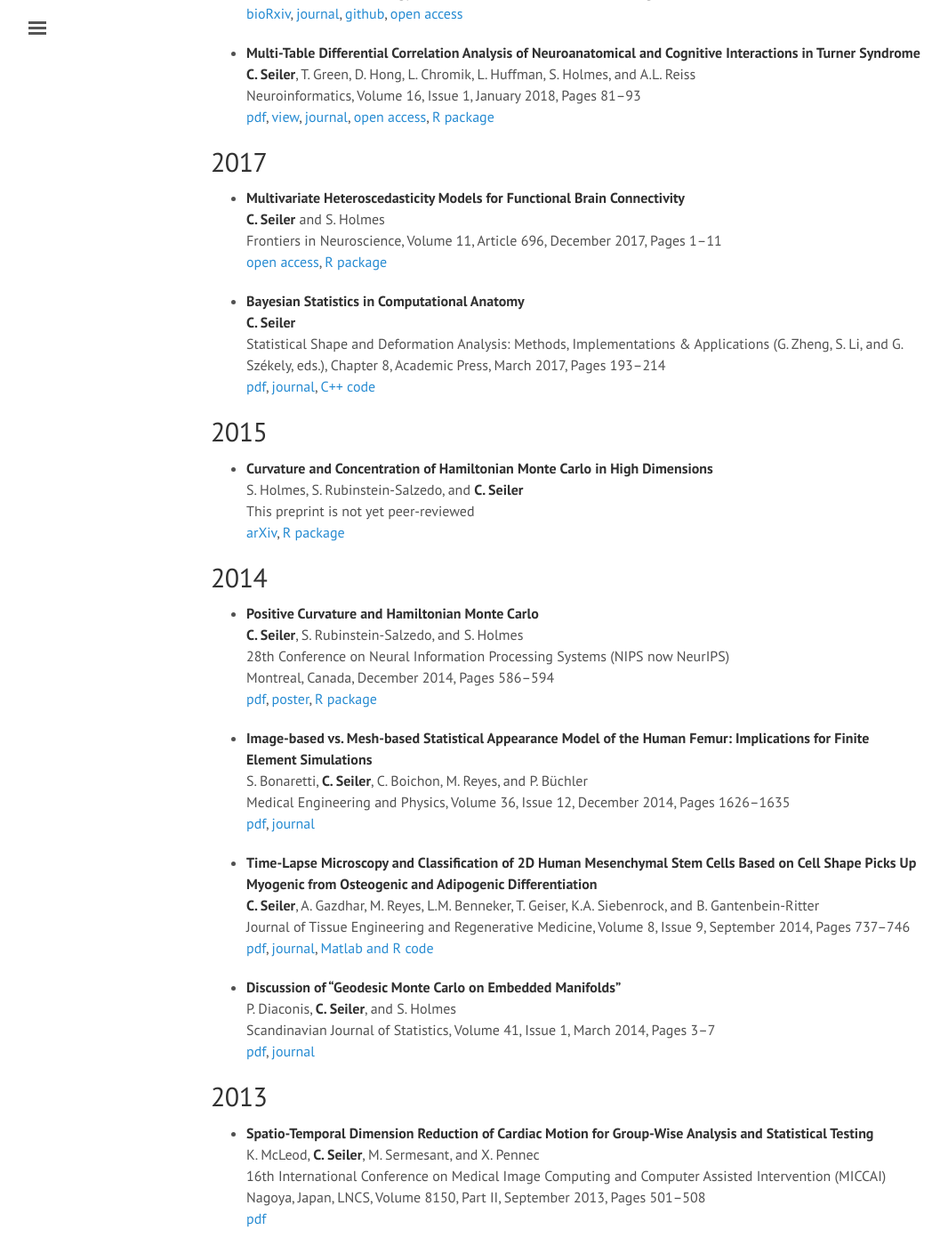
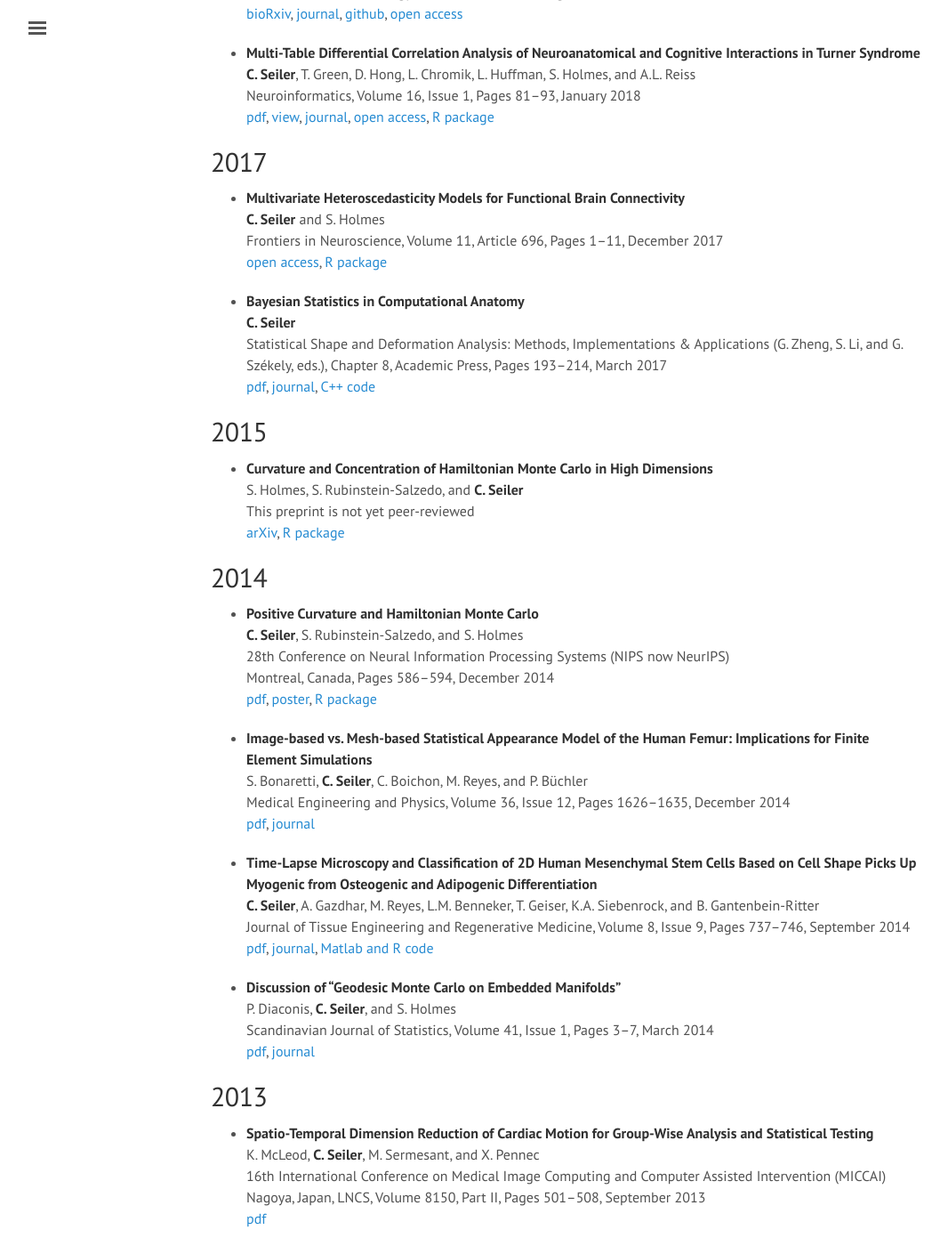
Before and after one commit to ChristofSeiler/ChristofSeiler.github.io, a Jekyll site: the page built from research.md, in a window 1280 px wide and 1400 px high, scrolled down 2223 px. Shown: the whole window at 89% size, without its empty margins (3-1069 px from the left). Built offline with Jekyll 4.4.1, drawn with Linux system fonts in a browser that asks for light colours; some of the changed text lies outside the part shown.

Commit message:
switch pages and year

```diff
--- a/research.md
+++ b/research.md
@@ -16,7 +16,7 @@ New Orleans, LA, US, December 2023 <br>
 * **Conformal Regression in Calorie Prediction for Team Jumbo-Visma** <br>
 K. van Kuijk, M. Dirksen, **C. Seiler** <br>
 12th Symposium on Conformal and Probabilistic Prediction with Applications (COPA) <br>
-Limassol, Cyprus, PMLR, Volume 204, September 2023, Pages 5&ndash;15 <br>
+Limassol, Cyprus, PMLR, Volume 204, Pages 5&ndash;15, September 2023 <br>
 [pdf](https://proceedings.mlr.press/v204/kuijk23a.html)
 
 ## 2021
@@ -24,7 +24,7 @@ Limassol, Cyprus, PMLR, Volume 204, September 2023, Pages 5&ndash;15 <br>
 * **Beware of the Simulated DAG! Causal Discovery Benchmarks May Be Easy To Game** <br>
 A. Reisach, **C. Seiler**, and S. Weichwald <br>
 35th Conference on Neural Information Processing Systems (NeurIPS) <br>
-Virtual-only, December 2021, Pages 27772&ndash;27784 <br>
+Virtual-only, Pages 27772&ndash;27784, December 2021 <br>
 [pdf](https://proceedings.neurips.cc/paper/2021/hash/e987eff4a7c7b7e580d659feb6f60c1a-Abstract.html)
 
 * **Spatial Patterns of Dental Disease in Patients with Low Salivary Flow** <br>
@@ -34,36 +34,36 @@ This preprint is not yet peer-reviewed <br>
 
 * **CytoGLMM: Conditional Differential Analysis for Flow and Mass Cytometry Experiments** <br>
 **C. Seiler**, A.-M. Ferreira, L. Kronstad, L. Simpson, M. Le Gars, E. Vendrame, C. Blish, and S. Holmes <br>
-BMC Bioinformatics, Volume 22, Article 137, March 2021, Pages 1&ndash;14 <br>
+BMC Bioinformatics, Volume 22, Article 137, Pages 1&ndash;14, March 2021 <br>
 [open access](https://doi.org/10.1186/s12859-021-04067-x), [R package](https://bioconductor.org/packages/CytoGLMM/)
 
 ## 2020
 
 * **Natural Killer Cell Phenotype is Altered in HIV-Exposed Seronegative Women** <br>
 N. Zhao, E. Vendrame, A.-M. Ferreira, **C. Seiler**, T. Ranganath, M. Alary, A.-C. Labbé, F. Guédou, J. Poudrier, S. Holmes, M. Roger, and C. Blish <br>
-PLOS ONE, Volume 15, Issue 9, September 2020, Pages 1&ndash;17 <br>
+PLOS ONE, Volume 15, Issue 9, Pages 1&ndash;17, September 2020 <br>
 [open access](https://doi.org/10.1371/journal.pone.0238347)
 
 * **Characterization of the Impact of Daclizumab Beta on Circulating Natural Killer Cells by Mass Cytometry** <br>
 T. Ranganath, L. Simpson, A.-M. Ferreira, **C. Seiler**, E. Vendrame, N. Zhao, J. Fontenot, S. Holmes, and C. Blish <br>
-Frontiers in Immunology, Volume 11, Article 714, April 2020, Pages 1&ndash;13 <br>
+Frontiers in Immunology, Volume 11, Article 714, Pages 1&ndash;13, April 2020 <br>
 [open access](https://doi.org/10.3389/fimmu.2020.00714)
 
 * **Influenza-Induced Interferon Lambda Response Is Associated with Longer Time to Delivery Among Pregnant Kenyan Women** <br>
 **C. Seiler**, N. Bayless, R. Vergara, J. Pintye, J. Kinuthia, L. Osborn, D. Matemo, B. Richardson, G. John-Stewart, S. Holmes, and C. Blish <br>
-Frontiers in Immunology, Volume 11, Article 452, March 2020, Pages 1&ndash;10 <br>
+Frontiers in Immunology, Volume 11, Article 452, Pages 1&ndash;10, March 2020 <br>
 [open access](https://doi.org/10.3389/fimmu.2020.00452)
 
 * **TIGIT is Upregulated by HIV-1 Infection and Marks a Highly Functional Adaptive and Mature Subset of Natural Killer Cells** <br>
 E. Vendrame,  **C. Seiler**, T. Ranganath, N. Zhao, R. Vergara, M. Alary, AC. Labbé, F. Guédou, J. Poudrier, S. Holmes, M. Roger, and C. Blish <br>
-AIDS, Volume 34, Issue 6, May 2020, Pages 801&ndash;813 <br>
+AIDS, Volume 34, Issue 6, Pages 801&ndash;813, May 2020 <br>
 [bioRxiv](https://doi.org/10.1101/764217), [journal](https://doi.org/10.1097/QAD.0000000000002488)
 
 ## 2019
 
 * **Pregnancy-Induced Alterations in NK Cell Phenotype and Function** <br>
 M. Le Gars, **C. Seiler**, A. Kay  N. Bayless, E. Starosvetsky, L. Moore, S. Shen-Orr, N. Aziz, P. Khatri, C. Dekker, G. Swan, M. Davis, S. Holmes, and C. Blish <br>
-Frontiers in Immunology, Volume 10, Article 2469, October 2019, Pages 1&ndash;13 <br>
+Frontiers in Immunology, Volume 10, Article 2469, Pages 1&ndash;13, October 2019 <br>
 [open access](https://doi.org/10.3389/fimmu.2019.02469)
 
 * **Uncertainty Quantification in Multivariate Mixed Models for Mass Cytometry Data** <br>
@@ -80,24 +80,24 @@ This preprint is not yet peer-reviewed <br>
 
 * **Differential Induction of IFN-α and Modulation of CD112 and CD54 Expression Govern the Magnitude of NK Cell IFN-γ Response to Influenza A Viruses** <br>
 L. Kronstad, **C. Seiler**, R. Vergara, S. Holmes, and C. Blish <br>
-The Journal of Immunology, Volume 201, Issue 7, October 2018, Pages 2117&ndash;2131 <br>
+The Journal of Immunology, Volume 201, Issue 7, Pages 2117&ndash;2131, October 2018 <br>
 [bioRxiv](https://doi.org/10.1101/148528), [journal](http://dx.doi.org/10.4049/jimmunol.1800161), [github](https://github.com/ChristofSeiler/nk_influenza), [open access](https://www.ncbi.nlm.nih.gov/pmc/articles/PMC6143432/)
 
 * **Multi-Table Differential Correlation Analysis of Neuroanatomical and Cognitive Interactions in Turner Syndrome** <br>
 **C. Seiler**, T. Green, D. Hong, L. Chromik, L. Huffman, S. Holmes, and A.L. Reiss <br>
-Neuroinformatics, Volume 16, Issue 1, January 2018, Pages 81&ndash;93 <br>
+Neuroinformatics, Volume 16, Issue 1, Pages 81&ndash;93, January 2018 <br>
 [pdf](https://christofseiler.github.io/braincog/BrainCognitionArticle_Neuroinformatics.pdf), [view](http://rdcu.be/CZGQ), [journal](http://dx.doi.org/10.1007/s12021-017-9351-z), [open access](https://www.ncbi.nlm.nih.gov/pmc/articles/PMC6223630/), [R package](https://github.com/ChristofSeiler/braincog)
 
 ## 2017
 
 * **Multivariate Heteroscedasticity Models for Functional Brain Connectivity** <br>
 **C. Seiler** and S. Holmes <br>
-Frontiers in Neuroscience, Volume 11, Article 696, December 2017, Pages 1&ndash;11 <br>
+Frontiers in Neuroscience, Volume 11, Article 696, Pages 1&ndash;11, December 2017 <br>
 [open access](https://doi.org/10.3389/fnins.2017.00696), [R package](https://github.com/ChristofSeiler/CovRegFC)
 
 * **Bayesian Statistics in Computational Anatomy** <br>
 **C. Seiler** <br>
-Statistical Shape and Deformation Analysis: Methods, Implementations & Applications (G. Zheng, S. Li, and G. Sz&eacute;kely, eds.), Chapter 8, Academic Press, March 2017, Pages 193&ndash;214 <br>
+Statistical Shape and Deformation Analysis: Methods, Implementations & Applications (G. Zheng, S. Li, and G. Sz&eacute;kely, eds.), Chapter 8, Academic Press, Pages 193&ndash;214, March 2017 <br>
 [pdf](https://christofseiler.github.io/Preprint_Bayesian_CA.pdf), [journal](https://www.elsevier.com/books/statistical-shape-and-deformation-analysis/zheng/978-0-12-810493-4), [C++ code](https://github.com/ChristofSeiler/BayesianImageRegistration)
 
 ## 2015
@@ -112,22 +112,22 @@ This preprint is not yet peer-reviewed <br>
 * **Positive Curvature and Hamiltonian Monte Carlo** <br>
 **C. Seiler**, S. Rubinstein-Salzedo, and S. Holmes <br>
 28th Conference on Neural Information Processing Systems (NIPS now NeurIPS) <br>
-Montreal, Canada, December 2014, Pages 586&ndash;594 <br>
+Montreal, Canada, Pages 586&ndash;594, December 2014 <br>
 [pdf](http://papers.nips.cc/paper/5500-positive-curvature-and-hamiltonian-monte-carlo), [poster](https://christofseiler.github.io/NIPS-Poster.pdf), [R package](https://github.com/ChristofSeiler/curvature)
 
 * **Image-based vs. Mesh-based Statistical Appearance Model of the Human Femur: Implications for Finite Element Simulations** <br>
 S. Bonaretti, **C. Seiler**, C. Boichon, M. Reyes, and P. B&uuml;chler <br>
-Medical Engineering and Physics, Volume 36, Issue 12, December 2014, Pages 1626&ndash;1635 <br>
+Medical Engineering and Physics, Volume 36, Issue 12, Pages 1626&ndash;1635, December 2014 <br>
 [pdf](http://www.mauricioreyes.me/Publications/BonarettiMEP2014.pdf), [journal](http://dx.doi.org/10.1016/j.medengphy.2014.09.006)
 
 * **Time-Lapse Microscopy and Classification of 2D Human Mesenchymal Stem Cells Based on Cell Shape Picks Up Myogenic from Osteogenic and Adipogenic Differentiation** <br>
 **C. Seiler**, A. Gazdhar, M. Reyes, L.M. Benneker, T. Geiser, K.A. Siebenrock, and B. Gantenbein-Ritter <br>
-Journal of Tissue Engineering and Regenerative Medicine, Volume 8, Issue 9, September 2014, Pages 737&ndash;746 <br>
+Journal of Tissue Engineering and Regenerative Medicine, Volume 8, Issue 9, Pages 737&ndash;746, September 2014 <br>
 [pdf](https://christofseiler.github.io/Paper_Accepted_Time-Lapse.pdf), [journal](http://dx.doi.org/10.1002/term.1575), [Matlab and R code](https://github.com/ChristofSeiler/CellShapeClassifier)
 
 * **Discussion of "Geodesic Monte Carlo on Embedded Manifolds"** <br>
 P. Diaconis, **C. Seiler**, and S. Holmes <br>
-Scandinavian Journal of Statistics, Volume 41, Issue 1, March 2014, Pages 3&ndash;7	<br>
+Scandinavian Journal of Statistics, Volume 41, Issue 1, Pages 3&ndash;7, March 2014 <br>
 [pdf](http://arxiv.org/abs/1311.1129), [journal](https://doi.org/10.1111/sjos.12081)
 
 ## 2013
@@ -135,43 +135,43 @@ Scandinavian Journal of Statistics, Volume 41, Issue 1, March 2014, Pages 3&ndas
 * **Spatio-Temporal Dimension Reduction of Cardiac Motion for Group-Wise Analysis and Statistical Testing** <br>
 K. McLeod, **C. Seiler**, M. Sermesant, and X. Pennec <br>
 16th International Conference on Medical Image Computing and Computer Assisted Intervention (MICCAI) <br>
-Nagoya, Japan, LNCS, Volume 8150, Part II, September 2013, Pages 501&ndash;508 <br>
+Nagoya, Japan, LNCS, Volume 8150, Part II, Pages 501&ndash;508, September 2013 <br>
 [pdf](http://hal.inria.fr/hal-00840041/PDF/MICCAI_mcleod_2013.pdf)
 
 * **Random Spatial Structure of Geometric Deformations and Bayesian Nonparametrics** <br>
 **C. Seiler**, X. Pennec, and S. Holmes <br>
 1st International Conference on Geometric Science of Information (GSI) <br>
-Paris, France, LNCS, Volume 8085, Part III, August 2013, Pages 120&ndash;127 <br>
+Paris, France, LNCS, Volume 8085, Part III, Pages 120&ndash;127, August 2013 <br>
 [pdf](https://hal.inria.fr/hal-00847185/document), [talk (youtube)](https://www.youtube.com/watch?v=KZO-EaJ6Qrc), [discussion (youtube)](https://www.youtube.com/watch?v=B22UeW_wOpg), [C++ code](https://github.com/ChristofSeiler/BayesianNonparametrics)
 
 * **Validity of an Automatic Measure Protocol in Distal Femur for Allograft Selection from a Three-Dimensional Virtual Bone Bank System** <br>
 L. Ritacco, **C. Seiler**, G. Farfalli, L. Nolte, M. Reyes, D. Muscolo, and L. Tinao <br>
-Cell and Tissue Banking, Volume 14, Issue 2, June 2013, Pages 213&ndash;220 <br>
+Cell and Tissue Banking, Volume 14, Issue 2, Pages 213&ndash;220, June 2013 <br>
 [pdf](http://www-sop.inria.fr/asclepios/Publications/Christof.Seiler/RitaccoSeilerCTB2012.pdf), [journal](http://dx.doi.org/10.1007/s10561-012-9307-3)
 
 * **Regional Analysis of Left Ventricle Function using a Cardiac-Specific Polyaffine Motion Model** <br>
 K. McLeod, **C. Seiler**, Nicolas Toussaint, M. Sermesant, and X. Pennec <br>
 7th International Conference on Functional Imaging and Modeling of the Heart (FIMH) <br>
-London, UK, LNCS, Volume 7945, June 2013, Pages 483&ndash;490 <br>
+London, UK, LNCS, Volume 7945, Pages 483&ndash;490, June 2013 <br>
 [pdf](http://hal.inria.fr/hal-00840042/PDF/PolyAffineHeartRegionalAnalysis.pdf)
 
 ## 2012
 
 * **Capturing the Multiscale Anatomical Shape Variability with Polyaffine Transformation Trees** <br>
 **C. Seiler**, X. Pennec, and M. Reyes <br>
-Medical Image Analysis, Volume 16, Issue 7, October 2012, Pages 1371&ndash;1384 <br>
+Medical Image Analysis, Volume 16, Issue 7, Pages 1371&ndash;1384, October 2012 <br>
 [pdf](https://hal.inria.fr/hal-00813866/file/SeilerPolyaffineTransformationTreesMedIA2012.pdf), [journal](http://dx.doi.org/10.1016/j.media.2012.05.011), [C++ code](https://github.com/ChristofSeiler/PolyaffineTransformationTrees)
 
 * **Simultaneous Multiscale Polyaffine Registration by Incorporating Deformation Statistics** <br>
 **C. Seiler**, X. Pennec, and M. Reyes <br>
 15th International Conference on Medical Image Computing and Computer Assisted Intervention (MICCAI) <br>
-Nice, France, LNCS, Volume 7511, Part II, October 2012, Pages 130&ndash;137 <br>
+Nice, France, LNCS, Volume 7511, Part II, Pages 130&ndash;137, October 2012 <br>
 [pdf](https://hal.inria.fr/hal-00813867/document), [journal](http://dx.doi.org/10.1007/978-3-642-33418-4_17)
 
 * **Population-Based Design of Mandibular Plates Based on Bone Quality and Morphology** <br>
 H. Bousleiman, **C. Seiler**, T. Iizuka, L. Nolte, and M. Reyes <br>
 15th International Conference on Medical Image Computing and Computer Assisted Intervention (MICCAI) <br>
-Nice, France, LNCS, Volume 7510, Part I, October 2012, Pages 66&ndash;73 <br>
+Nice, France, LNCS, Volume 7510, Part I, Pages 66&ndash;73, October 2012 <br>
 [pdf](http://www.mauricioreyes.me/Publications/BouMiccai2012.pdf), [journal](http://dx.doi.org/10.1007/978-3-642-33415-3_9)
 
 * **A Near-Incompressible Poly-Affine Motion Model for Cardiac Function Analysis** <br>
@@ -181,7 +181,7 @@ STATCOM Workshop, MICCAI, Nice, France, October 2012 <br>
 
 * **Statistical Model Based Shape Prediction from a Combination of Direct Observations and Various Surrogates: Application to Orthopaedic Research** <br>
 R. Blanc, **C. Seiler**, G. Sz&eacute;kely, L. Nolte, and M. Reyes <br>
-Medical Image Analysis, Volume 16, Issue 6, August 2012, Pages 1156&ndash;1166 <br>
+Medical Image Analysis, Volume 16, Issue 6, Pages 1156&ndash;1166, August 2012 <br>
 [pdf](http://www-sop.inria.fr/asclepios/Publications/Christof.Seiler/BlancSeilerMedIA2012.pdf), [journal](http://dx.doi.org/10.1016/j.media.2012.04.004)
 
 ## 2011
@@ -189,7 +189,7 @@ Medical Image Analysis, Volume 16, Issue 6, August 2012, Pages 1156&ndash;1166 <
 * **Geometry-Aware Multiscale Image Registration Via OBBTree-Based Polyaffine Log-Demons** <br>
 **C. Seiler**, X. Pennec, and M. Reyes <br>
 14th International Conference on Medical Image Computing and Computer Assisted Intervention (MICCAI) <br>
-Toronto, Canada, LNCS, Volume 6892, Part II, September 2011, Pages 631&ndash;638 <br>
+Toronto, Canada, LNCS, Volume 6892, Part II, Pages 631&ndash;638, September 2011 <br>
 Young Scientist Award <br>
 (Top 5 out of the majority of 819 papers written by PhD students and postdocs) <br>
 Student Travel Award and Oral Podium Presentation <br>
@@ -210,13 +210,13 @@ SPIE Medical Imaging, Orlando, USA, February 2011 <br>
 * **Atlas-Based Segmentation of Brain Tumor Images Using a Markov Random Field-Based Tumor Growth Model and Non-Rigid Registration** <br>
 S. Bauer, **C. Seiler**, T. Bardyn, P. B&uuml;chler, and M. Reyes <br>
 32nd International Conference of the IEEE Engineering in Medicine and Biology Society (EMBC) <br>
-Buenos Aires, Argentina, September 2010, Pages 4080&ndash;4083 <br>
+Buenos Aires, Argentina, Pages 4080&ndash;4083, September 2010 <br>
 [pdf](http://mauricioreyes.me/Publications/BauerEMBC2010.pdf), [journal](http://dx.doi.org/10.1109/IEMBS.2010.5627302)
 
 * **Parametric Regression of 3D Medical Images Through the Exploration of Non-Parametric Regression Models** <br>
 **C. Seiler**, X. Pennec, and M. Reyes <br>
 7th IEEE International Symposium on Biomedical Imaging (ISBI) <br>
-Rotterdam, The Netherlands, April 2010, Pages 452&ndash;455 <br>
+Rotterdam, The Netherlands, Pages 452&ndash;455, April 2010 <br>
 [pdf](https://hal.inria.fr/inria-00616168/document), [journal](http://dx.doi.org/10.1109/ISBI.2010.5490313)
 
 * **Combined Statistical Model of Bone Shape and Mechanical Properties for Bone and Implant Modeling** <br>
@@ -230,12 +230,12 @@ Valencia, Spain, February 2010 <br>
 * **Conditional Variability of Statistical Shape Models Based on Surrogate Variables** <br>
 R. Blanc, M. Reyes, **C. Seiler**, and G. Sz&eacute;kely <br>
 12th International Conference on Medical Image Computing and Computer Assisted Intervention (MICCAI) <br>
-London, UK, LNCS, Volume 5762, Part II, September 2009, Pages 84&ndash;91 <br>
+London, UK, LNCS, Volume 5762, Part II, Pages 84&ndash;91, September 2009 <br>
 [pdf](http://www.mauricioreyes.me/Publications/blancMiccai09.pdf), [journal](http://dx.doi.org/10.1007/978-3-642-04271-3_11)
 
 * **Hierarchical Markov Random Fields Applied to Model Soft Tissue Deformations on Graphics Hardware** <br>
 **C. Seiler**, P. Büchler, L.-P. Nolte, R. Paulsen, and M. Reyes <br>
-Recent Advances in the 3D Physiological Human (N. Magnenat-Thalmann, J.J. Zhang, and D.D. Feng, eds.), Chapter 9, Springer London, July 2009, Pages 133&ndash;148 <br>
+Recent Advances in the 3D Physiological Human (N. Magnenat-Thalmann, J.J. Zhang, and D.D. Feng, eds.), Chapter 9, Springer London, Pages 133&ndash;148, July 2009 <br>
 [pdf](https://christofseiler.github.io/PaperHMRFDeformationGPU.pdf), [journal](http://dx.doi.org/10.1007/978-1-84882-565-9_9), [C++ code](https://github.com/ChristofSeiler/SoftTissueDeformations)
 
 ## Theses
```
